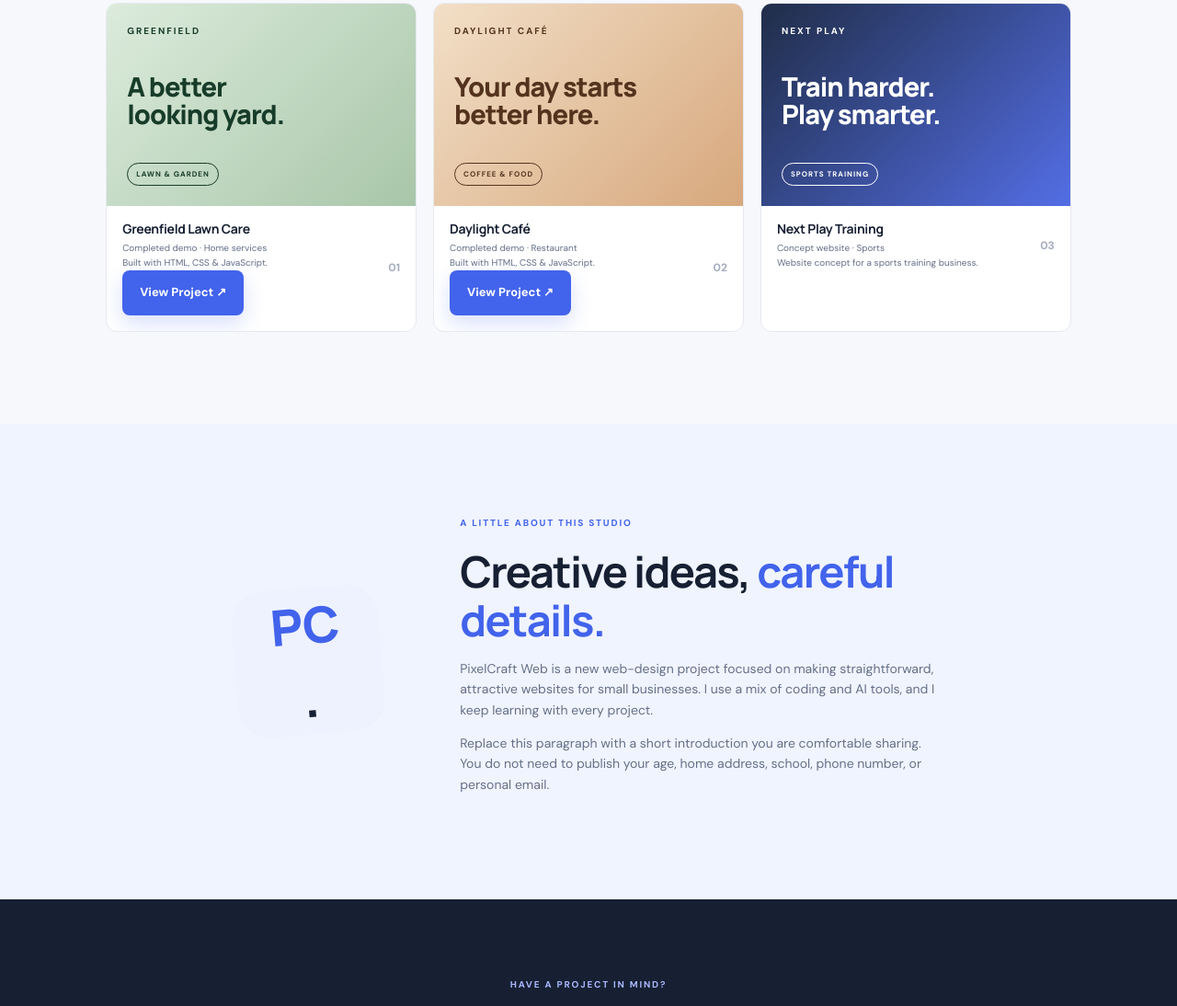
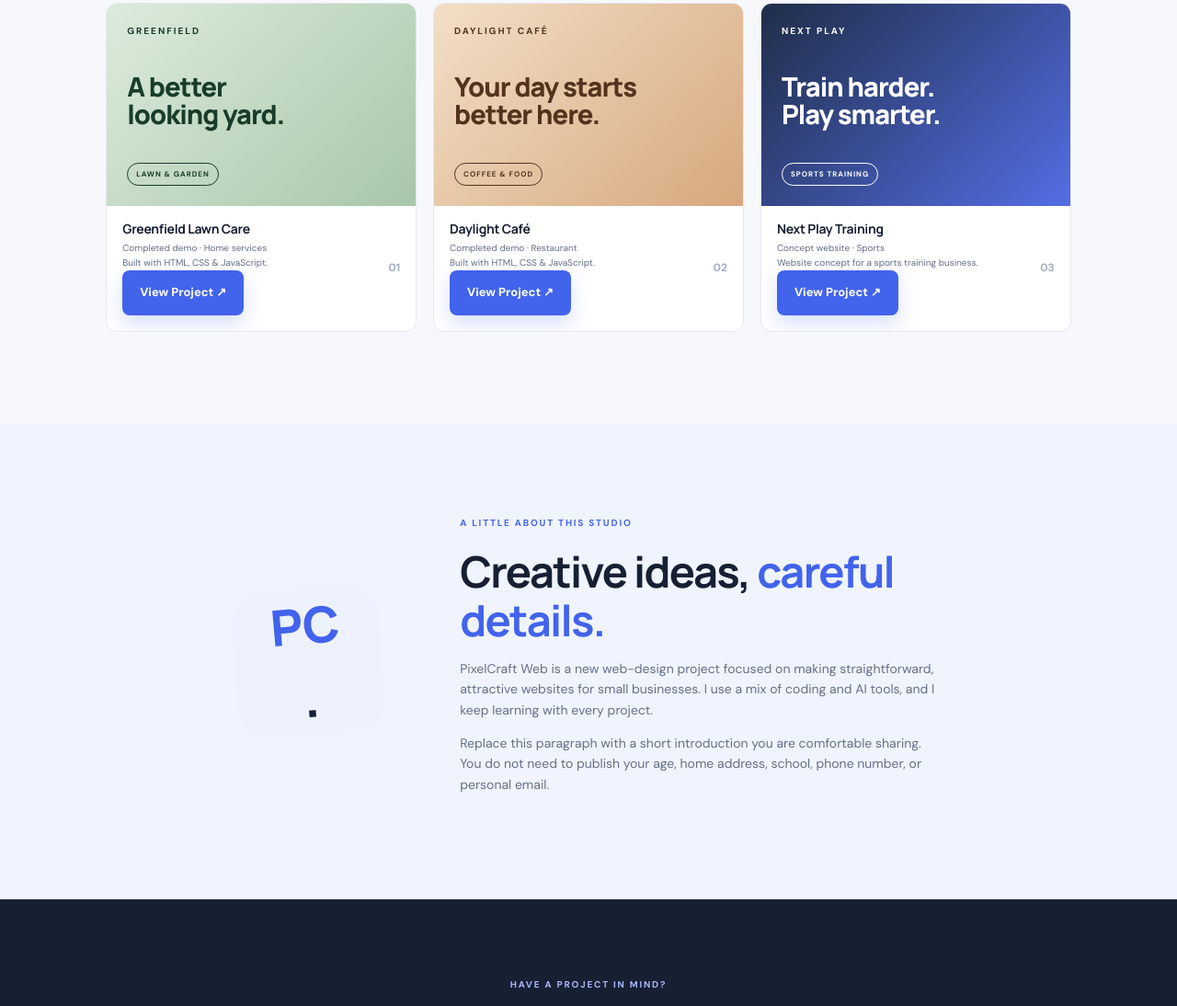
Before and after one commit to CodingWiz123-glitch/pixelcraft-web, a plain HTML site: page index.html in a window 1280 px wide. Shown: the part 1829-2923 px from the top of the page at 92% size. Drawn offline with Linux system fonts and the light colour scheme.

Commit message:
Updated project cards

```diff
--- a/index.html
+++ b/index.html
@@ -187,12 +187,20 @@
                             <h3>Next Play Training</h3>
                             <p>Concept website · Sports</p>
                             <p>Website concept for a sports training business.</p>
+
+                            <a class="button button-primary"
+                                href="https://codingwiz123-glitch.github.io/next-play-training/"
+                                .target="_blank"
+                                rel="noopener noreferrer">
+                                View Project ↗
+                            </a>
                         </div>
 
                         <span class="project-number">03</span>
                     </div>
                 </article>
-
+                    </div>
+                </a>
             </div>
         </section>
 
```
